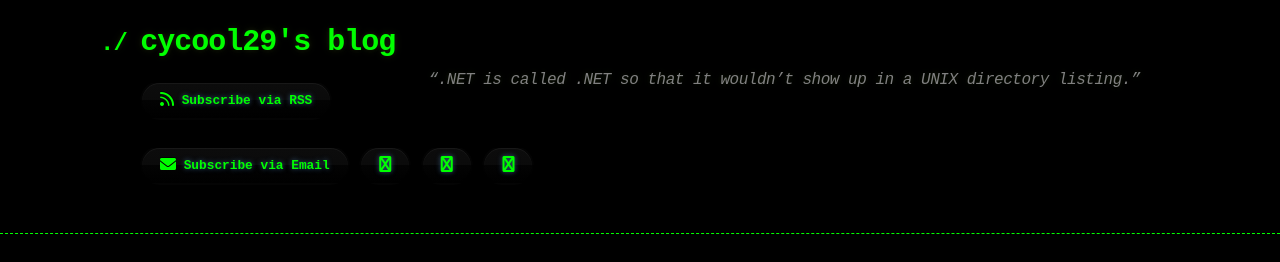
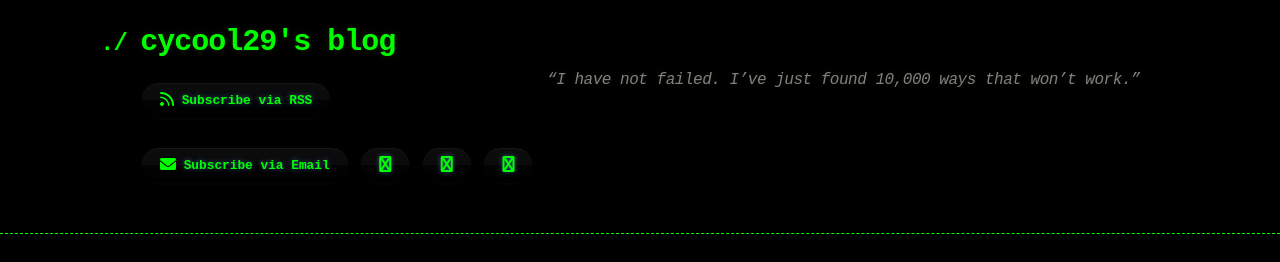
Before and after one commit to cycool29/cycool29.github.io, a Jekyll site: the page built from index.md, in a window 1280 px wide and 900 px high. Shown: the top 262 px of the window. Built offline with Jekyll 4.4.1, drawn with Linux system fonts in a browser that asks for light colours; a style sheet for code colours, icons or effects is not loaded.

Commit message:
Update quotes

```diff
--- a/_config.yml
+++ b/_config.yml
@@ -1,5 +1,5 @@
 title: cycool29's blog
-description: "“.NET is called .NET so that it wouldn’t show up in a UNIX directory listing.” "
+description: "“I have not failed. I’ve just found 10,000 ways that won’t work.” "
 bio: A high school student. Intermediate in Python, Git, Bash. Learning JavaScript. He/Him. "
 author: cycool29
 url: https://cycool29.github.io
```
